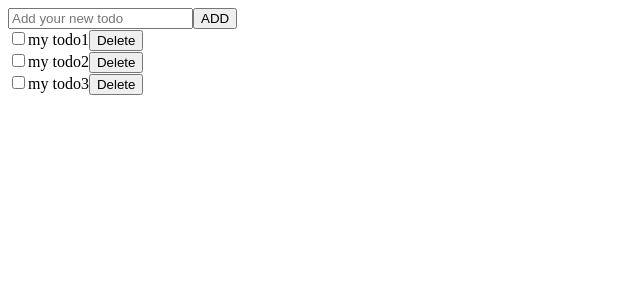
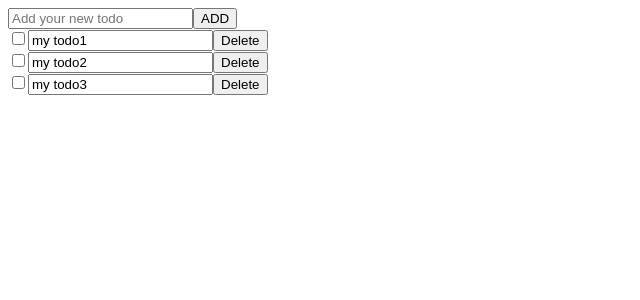
Before and after one commit to chitty12/sesac-ydp5-todoApp, a React (Create React App) app in the folder client/: page / in a window 1280 px wide. Shown: the top 300 px of the page, without its empty margins (0-640 px from the left). Built offline with nearby package versions, Linux system fonts and the light colour scheme.

Commit message:
feat: 수정 기능

```diff
--- a/client/src/components/Todo.js
+++ b/client/src/components/Todo.js
@@ -1,20 +1,71 @@
 import React, { useState } from 'react';
 
 export default function Todo({ item, deleteItem }) {
-  console.log(item);
   const [todoItem, setTodoItem] = useState(item);
+  const [readOnly, setReadOnly] = useState(true);
+
   const { id, title, done } = item;
 
-  const onDeleteButtonClick = (id) => {
-    console.log(id);
+  const onDeleteButtonClick = () => {
     deleteItem(todoItem);
   };
 
+  //title 클릭하면 readonly를 false로 변경
+  const offReadOnlyMode = () => {
+    const newReadOnly = false;
+    setReadOnly(newReadOnly);
+  };
+
+  const editEventHandler = (e) => {
+    const { title, id, done } = todoItem;
+    // const {title, ...rest}
+    setTodoItem({
+      title: e.target.value,
+      id,
+      done,
+    });
+
+    // setTodoItem({
+    //   title: e.target.value,
+    //   ...rest
+    // })
+    console.log(todoItem);
+  };
+
+  // enter키 누르면 readOnly true 로 변경
+  const editKeyHandler = (e) => {
+    if (e.keyCode === 13) {
+      setReadOnly(true);
+    }
+  };
+
+  const checkboxEventHandler = (e) => {
+    console.log(e.target.checked);
+    setTodoItem({
+      ...todoItem,
+      done: e.target.checked,
+    });
+    console.log(todoItem);
+  };
   return (
     <div>
-      <input type="checkbox" name={`todo${id}`} id={`todo${id}`}></input>
-      <label htmlFor={`todo${id}`}>{title}</label>
-      <button onClick={() => onDeleteButtonClick(id)}>Delete</button>
+      <input
+        type="checkbox"
+        name={`todo${id}`}
+        id={`todo${id}`}
+        onChange={checkboxEventHandler}
+      ></input>
+      {/* <label htmlFor={`todo${id}`}>{title}</label>
+       */}
+      <input
+        type="text"
+        value={todoItem.title}
+        readOnly={readOnly}
+        onClick={offReadOnlyMode}
+        onChange={editEventHandler}
+        onKeyDown={editKeyHandler}
+      ></input>
+      <button onClick={onDeleteButtonClick}>Delete</button>
     </div>
   );
 }
```
